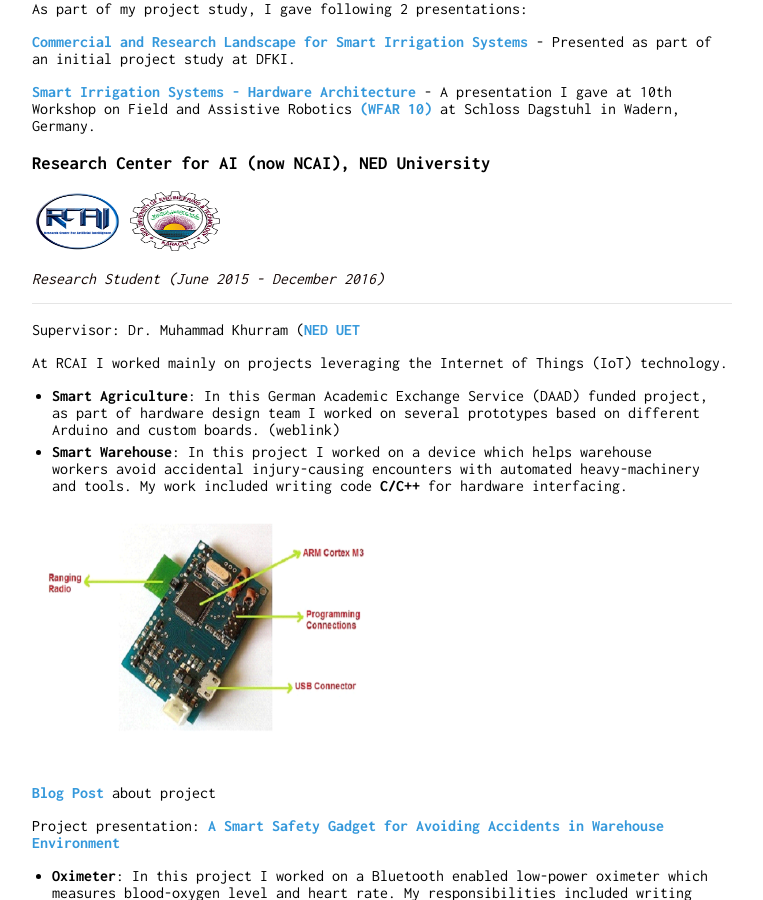
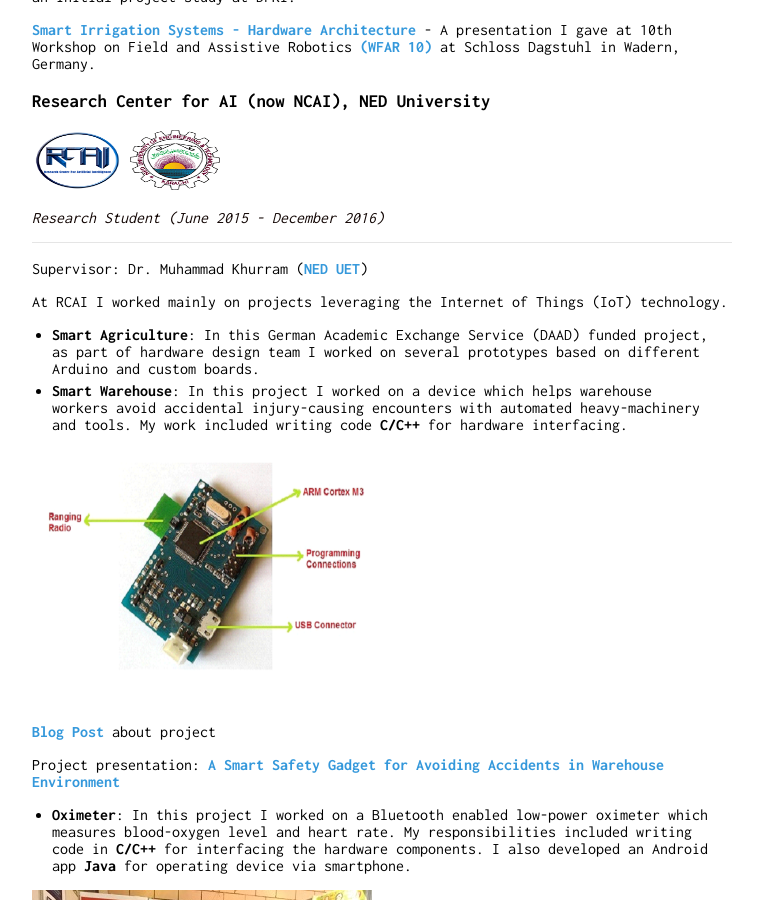
Before and after one commit to muhammadyaseen/muhammadyaseen.github.io, a Jekyll site: the page built from index.md, in a window 1280 px wide and 900 px high, scrolled down 2052 px. Shown: the whole window, without its empty margins (258-1021 px from the left). Built offline with Jekyll 4.4.1, drawn with Linux system fonts in a browser that asks for light colours; some of the changed text lies outside the part shown.

Commit message:
updated dates

```diff
--- a/index.md
+++ b/index.md
@@ -68,11 +67,11 @@
 
 ---
 
-Supervisor: Dr. Muhammad Khurram ([NED UET](https://cis.neduet.edu.pk/mkhurram)
+Supervisor: Dr. Muhammad Khurram ([NED UET](https://cis.neduet.edu.pk/mkhurram))
 
 At RCAI I worked mainly on projects leveraging the Internet of Things (IoT) technology.
 
-* **Smart Agriculture**: In this German Academic Exchange Service (DAAD) funded project, as part of hardware design team I worked on several prototypes based on different Arduino and custom boards. (weblink)
+* **Smart Agriculture**: In this German Academic Exchange Service (DAAD) funded project, as part of hardware design team I worked on several prototypes based on different Arduino and custom boards.
 * **Smart Warehouse**: In this project I worked on a device which helps warehouse workers avoid accidental injury-causing encounters with automated heavy-machinery and tools. My work included writing code **C/C++** for hardware interfacing.
 
 <img style="width: 340px; height: 255px;" src="./images/warehouse_device.png">
```
Also changed, not shown: other parts of index.md (+0 -1 lines).
